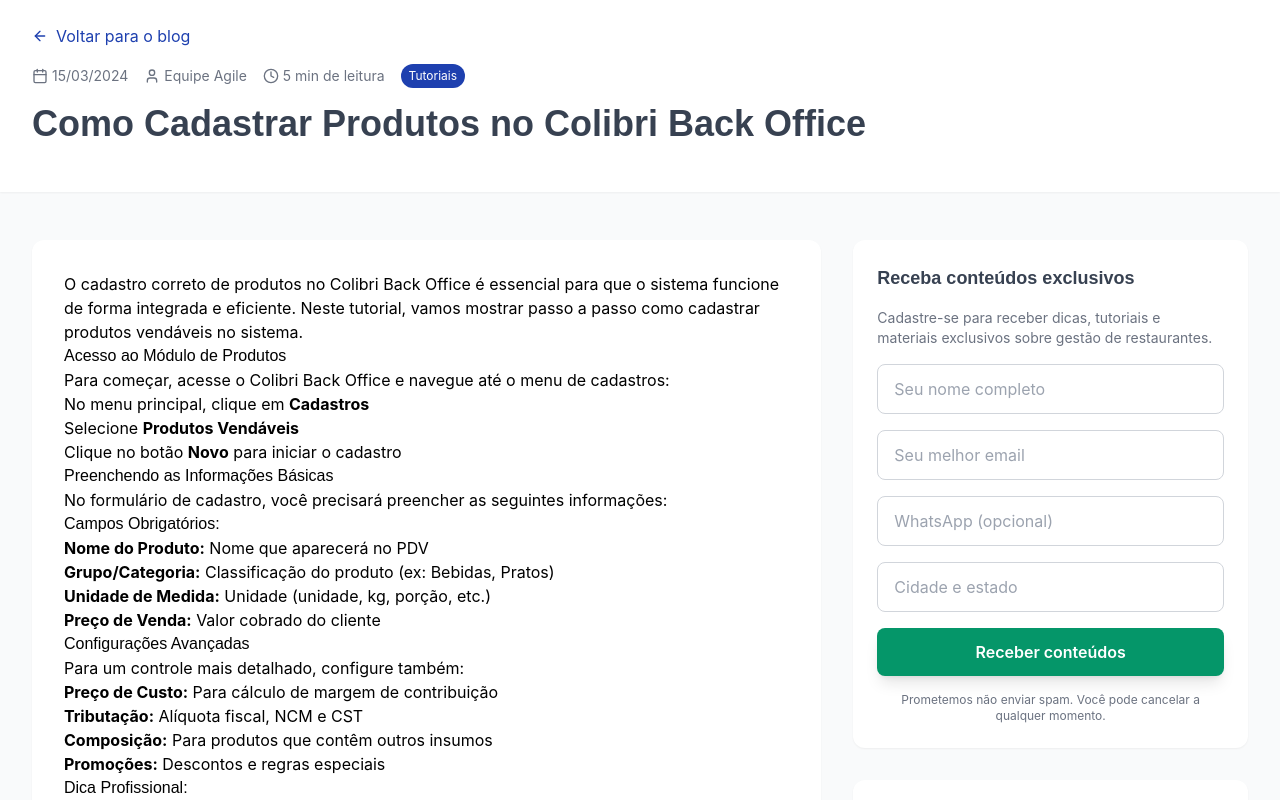
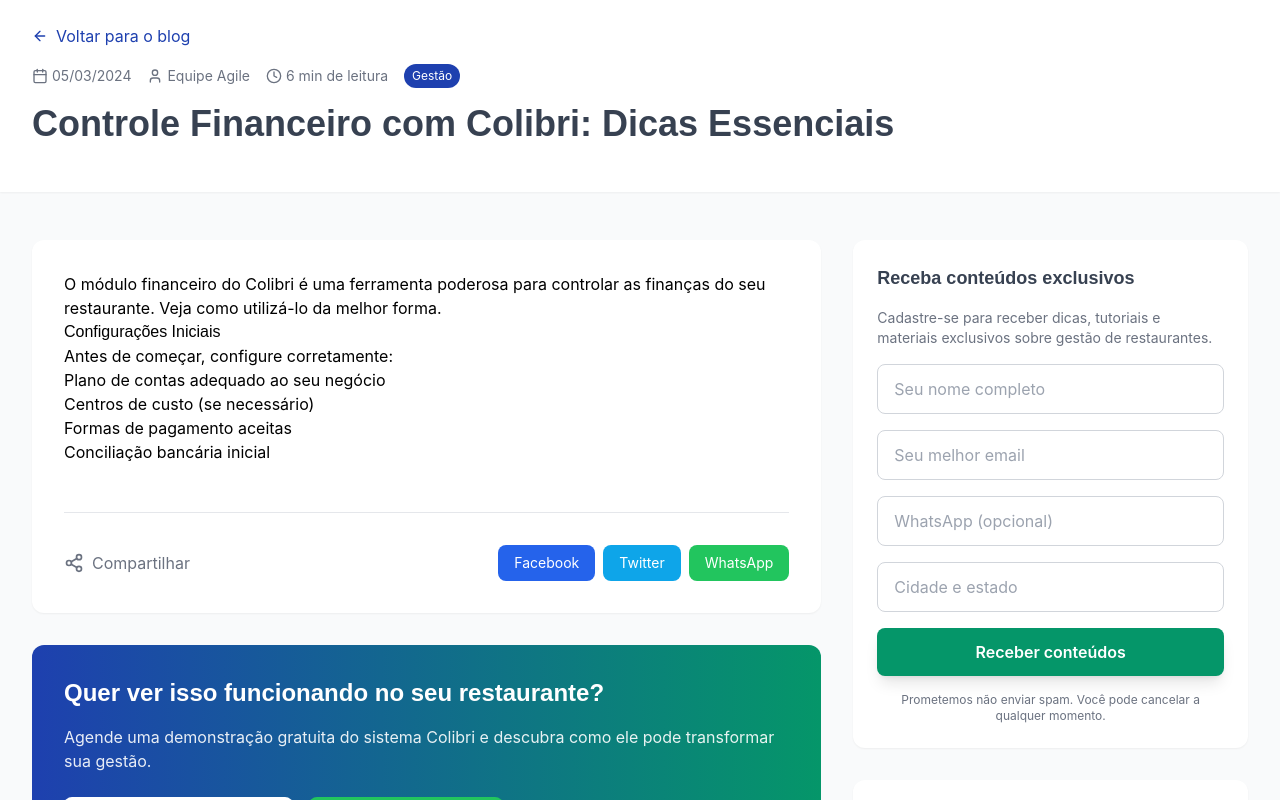
Before and after one commit to wanderleymp/agile-landing, a Next.js app: page /blog/controle-financeiro-colibri in a window 1280 px wide. Shown: the top 800 px of the page. Built offline with nearby package versions, Linux system fonts and the light colour scheme.

Commit message:
Fix build issues by converting blog pages to server components and properly implementing generateStaticParams

```diff
--- a/src/app/blog/[slug]/page.tsx
+++ b/src/app/blog/[slug]/page.tsx
@@ -1,11 +1,22 @@
-'use client'
-
 import Link from 'next/link'
 import { Calendar, User, Clock, Share2, ArrowLeft } from 'lucide-react'
 import LeadMagnetForm from '@/components/blog/LeadMagnetForm'
 
+// This function is required for static export
+export async function generateStaticParams() {
+  // For now, return empty array as we'll generate pages dynamically
+  // In a real implementation, this would fetch from a CMS or database
+  return [
+    { slug: 'cadastro-produtos-colibri-back-office' },
+    { slug: 'sincronizacao-pdv-backoffice' },
+    { slug: 'controle-financeiro-colibri' }
+  ]
+}
+
 // Mock data - will be replaced with real data fetching
-const blogPost = {
+const getBlogPost = (slug: string) => {
+  const posts = {
+    'cadastro-produtos-colibri-back-office': {
       title: "Como Cadastrar Produtos no Colibri Back Office",
       date: "2024-03-15",
       author: "Equipe Agile",
@@ -72,9 +83,58 @@
 
         <p className="mt-6">Com esses passos, você terá cadastrado corretamente seus produtos no Colibri Back Office, garantindo uma operação integrada e eficiente.</p>
       `
+    },
+    'sincronizacao-pdv-backoffice': {
+      title: "Sincronização PDV x Back Office: Guia Completo",
+      date: "2024-03-10",
+      author: "Equipe Agile",
+      readTime: "4 min",
+      category: "Tutoriais",
+      content: `
+        <p>A sincronização entre o Colibri PDV e o Back Office é fundamental para manter todos os dados atualizados e consistentes. Este guia completo vai mostrar como realizar esse processo corretamente.</p>
+
+        <h2 className="font-poppins font-bold text-2xl text-cinza-escuro mt-8 mb-4">Importância da Sincronização</h2>
+        <p>Manter os sistemas sincronizados garante que:</p>
+        <ul className="list-disc pl-6 space-y-2 my-4">
+          <li>Produtos cadastrados no Back Office apareçam no PDV</li>
+          <li>Preços atualizados sejam refletidos nas vendas</li>
+          <li>Estoque seja controlado em tempo real</li>
+          <li>Promoções e descontos sejam aplicados corretamente</li>
+        </ul>
+
+        <div className="bg-azul-claro border-l-4 border-azul-confianca p-4 my-6 rounded">
+          <h3 className="font-semibold text-cinza-escuro mb-2">Dica Importante:</h3>
+          <p>Sempre sincronize após qualquer alteração no Back Office para evitar inconsistências.</p>
+        </div>
+      `
+    },
+    'controle-financeiro-colibri': {
+      title: "Controle Financeiro com Colibri: Dicas Essenciais",
+      date: "2024-03-05",
+      author: "Equipe Agile",
+      readTime: "6 min",
+      category: "Gestão",
+      content: `
+        <p>O módulo financeiro do Colibri é uma ferramenta poderosa para controlar as finanças do seu restaurante. Veja como utilizá-lo da melhor forma.</p>
+
+        <h2 className="font-poppins font-bold text-2xl text-cinza-escuro mt-8 mb-4">Configurações Iniciais</h2>
+        <p>Antes de começar, configure corretamente:</p>
+        <ul className="list-disc pl-6 space-y-2 my-4">
+          <li>Plano de contas adequado ao seu negócio</li>
+          <li>Centros de custo (se necessário)</li>
+          <li>Formas de pagamento aceitas</li>
+          <li>Conciliação bancária inicial</li>
+        </ul>
+      `
     }
+  };
+
+  return posts[slug as keyof typeof posts] || posts['cadastro-produtos-colibri-back-office'];
+};
 
 export default function BlogPostPage({ params }: { params: { slug: string } }) {
+  const blogPost = getBlogPost(params.slug);
+
   return (
     <div className="min-h-screen bg-gray-50">
       {/* Header */}
--- a/src/app/blog/page.tsx
+++ b/src/app/blog/page.tsx
@@ -1,9 +1,12 @@
-'use client'
-
-import { useState } from 'react'
 import Link from 'next/link'
 import { Search, Calendar, User, Tag } from 'lucide-react'
 import LeadMagnetForm from '@/components/blog/LeadMagnetForm'
+
+// This function is required for static export
+export async function generateStaticParams() {
+  // Return empty array for static export
+  return []
+}
 
 // Mock blog data - will be replaced with real data from CMS or API
 const blogPosts = [
@@ -50,16 +53,8 @@
 ]
 
 export default function BlogPage() {
-  const [searchTerm, setSearchTerm] = useState('')
-  const [selectedCategory, setSelectedCategory] = useState('Todos')
-
-  // Filter posts based on search and category
-  const filteredPosts = blogPosts.filter(post => {
-    const matchesSearch = post.title.toLowerCase().includes(searchTerm.toLowerCase()) ||
-                          post.excerpt.toLowerCase().includes(searchTerm.toLowerCase())
-    const matchesCategory = selectedCategory === 'Todos' || post.category === selectedCategory
-    return matchesSearch && matchesCategory
-  })
+  // For server component, we'll show all posts without filtering
+  const filteredPosts = blogPosts
 
   return (
     <div className="min-h-screen bg-gray-50">
@@ -79,7 +74,7 @@
         <div className="flex flex-col lg:flex-row gap-8">
           {/* Main Content */}
           <div className="lg:w-2/3">
-            {/* Search and Filter */}
+            {/* Search and Filter - simplified for server component */}
             <div className="bg-white rounded-xl p-6 shadow-sm mb-8">
               <div className="flex flex-col md:flex-row gap-4">
                 <div className="relative flex-1">
@@ -88,8 +83,7 @@
                     type="text"
                     placeholder="Buscar artigos..."
                     className="w-full pl-10 pr-4 py-3 border border-gray-300 rounded-lg focus:ring-2 focus:ring-azul-confianca focus:border-transparent"
-                    value={searchTerm}
-                    onChange={(e) => setSearchTerm(e.target.value)}
+                    readOnly
                   />
                 </div>
                 <div className="flex gap-2 overflow-x-auto pb-2">
@@ -97,11 +91,11 @@
                     <button
                       key={category.name}
                       className={`px-4 py-2 rounded-full whitespace-nowrap text-sm font-medium transition-colors ${
-                        selectedCategory === category.name
+                        category.name === 'Todos'
                           ? 'bg-azul-confianca text-white'
                           : 'bg-cinza-claro text-cinza-escuro hover:bg-gray-200'
                       }`}
-                      onClick={() => setSelectedCategory(category.name)}
+                      disabled
                     >
                       {category.name} {category.count > 0 && `(${category.count})`}
                     </button>
@@ -197,9 +191,9 @@
                   <li key={category.name}>
                     <button
                       className={`flex justify-between items-center w-full p-2 rounded-lg hover:bg-cinza-claro ${
-                        selectedCategory === category.name ? 'bg-cinza-claro' : ''
+                        category.name === 'Todos' ? 'bg-cinza-claro' : ''
                       }`}
-                      onClick={() => setSelectedCategory(category.name)}
+                      disabled
                     >
                       <span className="text-cinza-escuro">{category.name}</span>
                       <span className="bg-gray-200 text-gray-700 text-xs px-2 py-1 rounded-full">
```
Lines whose indentation alone changed are shown as unchanged.
